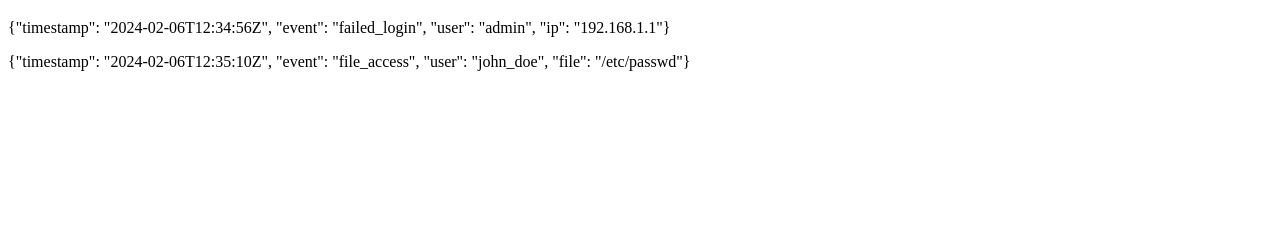
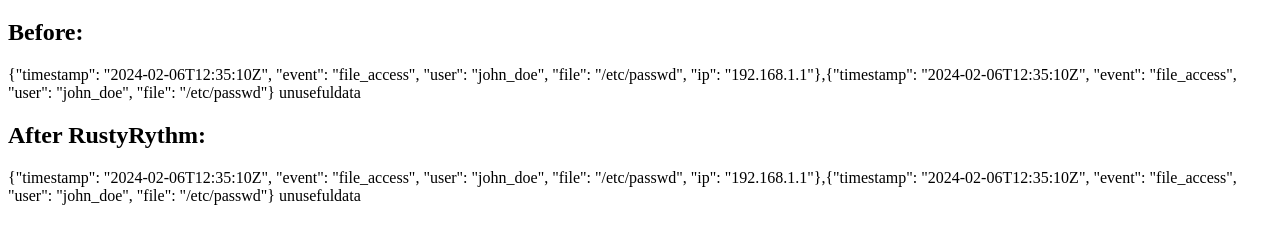
Before and after one commit to HectorSchreiner/RustyRhythm, a plain HTML site: page test.html in a window 1280 px wide. Shown: the part 61-304 px from the top of the page. Drawn offline with Linux system fonts and the light colour scheme.

Commit message:
yes baby det virkergit add .git add . jeg er et geni

```diff
--- a/config.json
+++ b/config.json
@@ -14,7 +14,7 @@
   "deletion_rules": [
     {
       "rule_type": "exact",
-      "pattern": "DEBUG"
+      "pattern": "unusefuldata"
     },
     {
       "rule_type": "regex",
--- a/test.html
+++ b/test.html
@@ -14,16 +14,23 @@
     <body>
         <h1>Test File for WASM</h1>
 
+        <h2>Before:</h2>
+        <p>
+            {"timestamp": "2024-02-06T12:35:10Z", "event": "file_access",
+            "user": "john_doe", "file": "/etc/passwd", "ip":
+            "192.168.1.1"},{"timestamp": "2024-02-06T12:35:10Z", "event":
+            "file_access", "user": "john_doe", "file": "/etc/passwd"}
+            unusefuldata
+        </p>
+        <h2>After RustyRythm:</h2>
         <div class="test">
             <span
-                >{"timestamp": "2024-02-06T12:34:56Z", "event": "failed_login",
-                "user": "admin", "ip": "192.168.1.1"}</span
+                >{"timestamp": "2024-02-06T12:35:10Z", "event": "file_access",
+                "user": "john_doe", "file": "/etc/passwd", "ip":
+                "192.168.1.1"},{"timestamp": "2024-02-06T12:35:10Z", "event":
+                "file_access", "user": "john_doe", "file": "/etc/passwd"}
+                unusefuldata</span
             >
         </div>
-
-        <p>
-            {"timestamp": "2024-02-06T12:35:10Z", "event": "file_access",
-            "user": "john_doe", "file": "/etc/passwd"}
-        </p>
     </body>
 </html>
```
Also changed, not shown: README.md, 1 other file.
